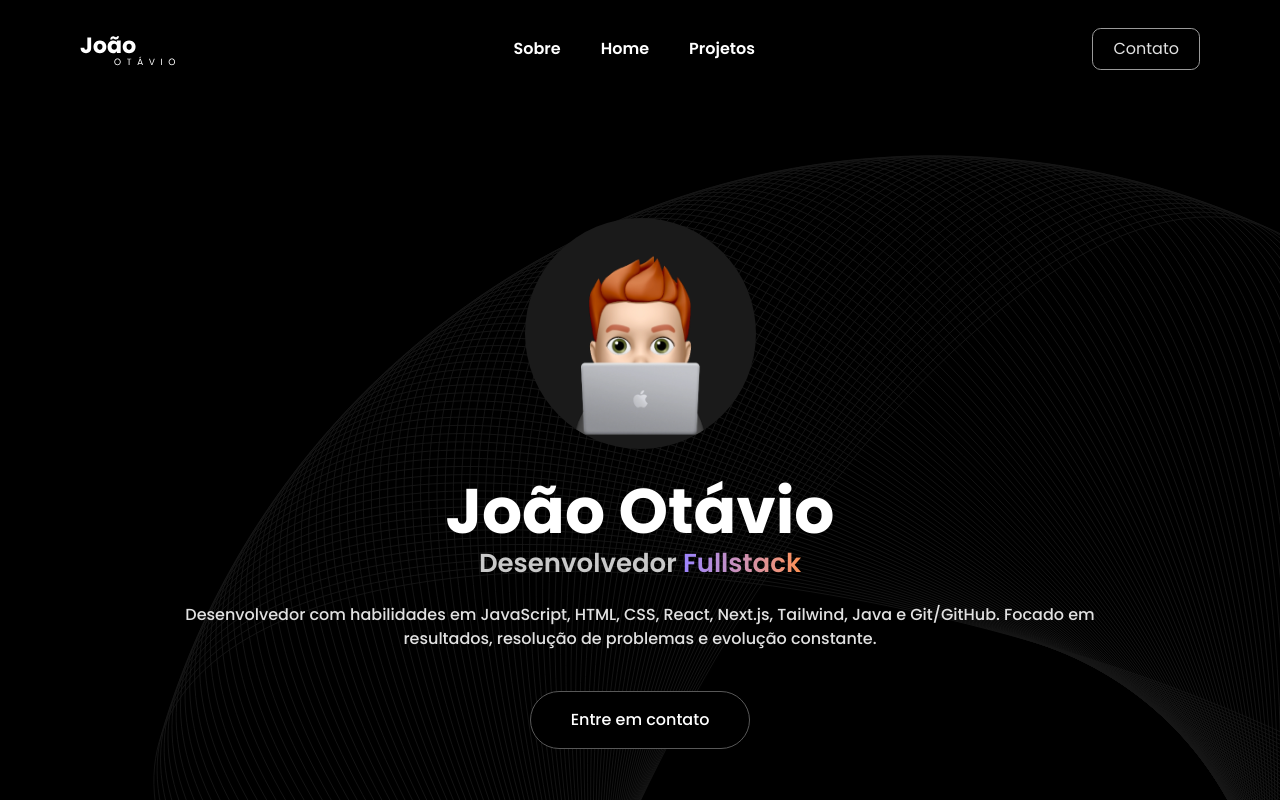
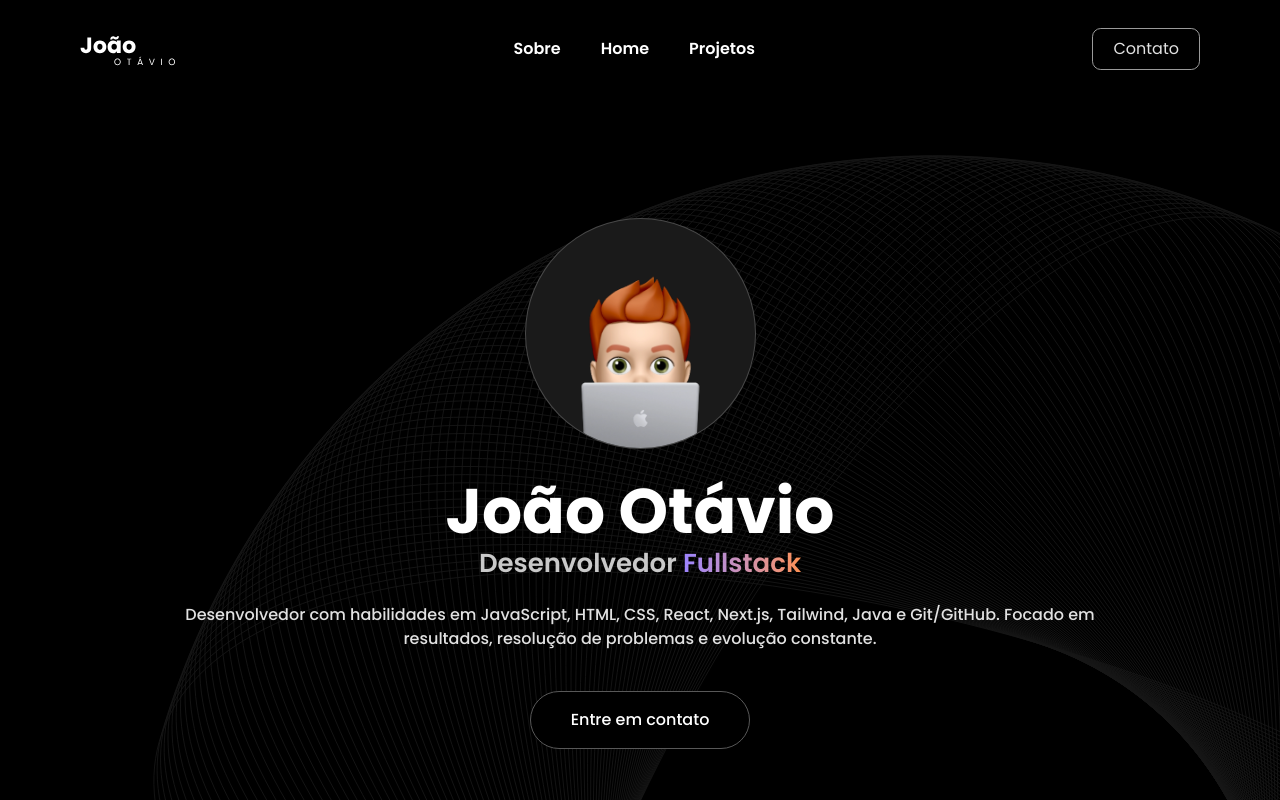
Before and after one commit to joaootaviofm/portfolio, a React (Vite) app: page / in a window 1280 px wide. Built offline with nearby package versions, Linux system fonts and the light colour scheme.

Commit message:
fixing macbook height

```diff
--- a/src/components/Hero.jsx
+++ b/src/components/Hero.jsx
@@ -3,13 +3,13 @@ import me from "../assets/me.webp";
 function Hero() {
   return (
     <div className="z-[2] flex flex-col items-center justify-center text-white mt-[120px]">
-      <div className="relative bg-[#1A1A1A] w-[231px] h-[231px] rounded-full overflow-hidden mb-[15px]">
+      <div className="relative bg-[#1A1A1A] w-[231px] h-[231px] rounded-full border border-white/20 overflow-hidden mb-[15px]">
         <img
           src={me}
           width={231}
           height={231}
           alt="me with a macbook"
-          className="absolute"
+          className="absolute top-5"
         />
       </div>
       <div className="z-[1] flex flex-col items-center">
```
